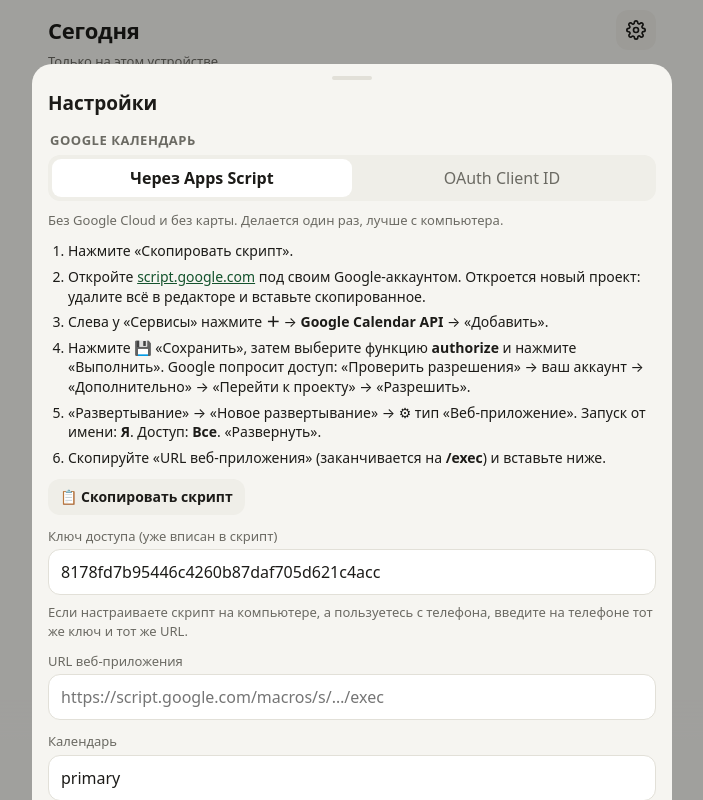
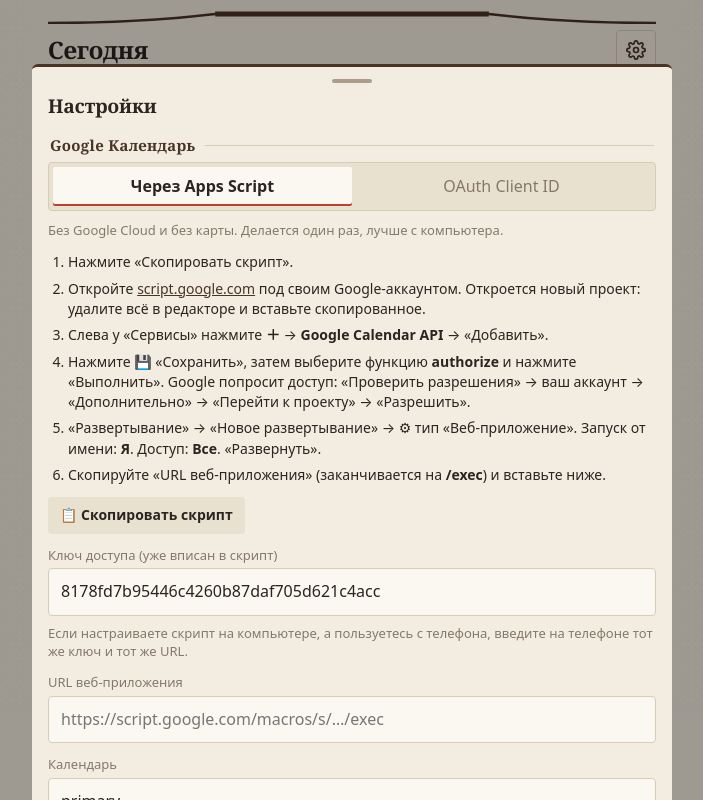
Before and after one commit to kolpakovmihail46-lab/planer, a website built with Vite: page index.html in a window 1280 px wide. Both pictures are taken after a click on the button 924 px from the left and 30 px from the top of the page. Shown: the whole page, without its empty margins (288-991 px from the left). Built offline with nearby package versions, Linux system fonts and the light colour scheme.

Commit message:
Оформление в стиле японского дома
Co-Authored-By: Claude Opus 5.5 <noreply@anthropic.com>
Claude-Session: https://claude.ai/code/session_01SQYky7Yg7Cr1oLpQ7CZGsT

```diff
--- a/index.html
+++ b/index.html
@@ -3,7 +3,10 @@
 <head>
   <meta charset="utf-8" />
   <meta name="viewport" content="width=device-width, initial-scale=1, viewport-fit=cover" />
-  <meta name="theme-color" content="#14532d" />
+  <meta name="theme-color" content="#4a3426" />
+  <link rel="preconnect" href="https://fonts.googleapis.com" />
+  <link rel="preconnect" href="https://fonts.gstatic.com" crossorigin />
+  <link href="https://fonts.googleapis.com/css2?family=Noto+Serif:wght@500;700&display=swap" rel="stylesheet" />
   <meta name="description" content="Личный планировщик: встречи, задачи, Google Календарь и голосовые команды" />
   <link rel="manifest" href="./manifest.webmanifest" />
   <link rel="icon" href="./icon.svg" type="image/svg+xml" />
--- a/src/main.js
+++ b/src/main.js
@@ -17,6 +17,7 @@ const ico = {
   people: '<svg viewBox="0 0 24 24" fill="none" stroke="currentColor" stroke-width="2" stroke-linecap="round"><circle cx="9" cy="8" r="3.2"/><path d="M3 20c0-3.3 2.7-6 6-6s6 2.7 6 6"/><circle cx="17" cy="9" r="2.5"/><path d="M16 14.2c2.8.3 5 2.6 5 5.8"/></svg>',
 };
 
+const ENSO = '<svg class="enso" viewBox="0 0 100 100" aria-hidden="true"><path d="M78 24 A38 38 0 1 0 86 52" fill="none" stroke="currentColor" stroke-width="7" stroke-linecap="round"/></svg>';
 const state = { sel: today(), tab: 'day', syncing: false, syncError: '' };
 
 function toast(msg, ms = 2600) {
@@ -53,6 +54,7 @@ function render() {
   app.innerHTML = `
   <div class="app">
     <div class="top">
+      <svg class="roof" viewBox="0 0 400 14" preserveAspectRatio="none" aria-hidden="true"><path d="M0 13 Q60 13 110 4 L290 4 Q340 13 400 13" fill="none" stroke="currentColor" stroke-width="2.5"/><path d="M110 4 L290 4" stroke="currentColor" stroke-width="5"/></svg>
       <div class="bar">
         <h1>${esc(humanDate(state.sel))}</h1>
         ${google.isConnected() ? `<button class="icon-btn ${state.syncing ? 'spin' : ''}" data-act="sync" aria-label="Синхронизировать">${ico.sync}</button>` : ''}
@@ -95,7 +97,7 @@ function renderDay(items, t) {
   }
   const list = items.filter((i) => i.date === state.sel).sort(byDate);
   if (list.length) html += (html ? `<div class="group-h">${esc(humanDate(state.sel))}</div>` : '') + list.map((i) => itemHtml(i)).join('');
-  if (!html) html = `<div class="empty"><b>Свободный день</b>Нажмите на микрофон и скажите, например: «Встреча с поставщиком рыбы завтра в 11»</div>`;
+  if (!html) html = `<div class="empty">${ENSO}<b>Свободный день</b>Нажмите на микрофон и скажите, например: «Встреча с поставщиком рыбы завтра в 11»</div>`;
   return html;
 }
 
--- a/src/style.css
+++ b/src/style.css
@@ -1,22 +1,27 @@
 :root {
-  --bg: #f6f5f1; --surface: #ffffff; --surface-2: #efeee8; --text: #1c1b18; --muted: #6b6a63;
-  --line: #e2e0d8; --accent: #14532d; --accent-ink: #ffffff; --accent-soft: #dcefe2;
-  --task: #b45309; --task-soft: #fdf0dc; --meet: #1d4ed8; --meet-soft: #e3eafc;
-  --danger: #b91c1c; --shadow: 0 6px 24px rgba(0,0,0,.10);
+  /* Японский дом: бумага сёдзи, тёмное дерево, татами, киноварь, индиго */
+  --bg: #f3ede1; --surface: #fbf8f1; --surface-2: #e9e1d0; --text: #2b2420; --muted: #85786a;
+  --line: #d8ccb6; --wood: #4a3426; --wood-2: #6b4c37; --accent: #4a3426; --accent-ink: #fbf8f1; --accent-soft: #e6ddc9;
+  --shu: #b8432f; --shu-ink: #fff8f2; --tatami: #c3b97f;
+  --task: #a3452f; --task-soft: #f5e1d8; --meet: #34507a; --meet-soft: #dfe5ee;
+  --danger: #a3271b; --shadow: 0 6px 20px rgba(74,52,38,.16);
+  --radius: 4px;
+  --serif: "Noto Serif", "PT Serif", Georgia, serif;
   color-scheme: light;
 }
 @media (prefers-color-scheme: dark) {
   :root:not([data-theme="light"]) {
-    --bg: #12130f; --surface: #1c1d18; --surface-2: #262721; --text: #ecebe4; --muted: #9c9b92;
-    --line: #2f302a; --accent: #4ade80; --accent-ink: #0b1a10; --accent-soft: #173623;
-    --task: #fbbf24; --task-soft: #3a2c10; --meet: #93b4ff; --meet-soft: #1c2747;
-    --danger: #f87171; --shadow: 0 6px 24px rgba(0,0,0,.5);
+    --bg: #17140f; --surface: #221d17; --surface-2: #2d261e; --text: #efe7d8; --muted: #a39683;
+    --line: #3a3127; --wood: #c9a77c; --wood-2: #a8865d; --accent: #c9a77c; --accent-ink: #1b1611; --accent-soft: #33291f;
+    --shu: #e0664f; --shu-ink: #1b1611; --tatami: #8d8558;
+    --task: #ec8a6f; --task-soft: #3a2219; --meet: #9db5dc; --meet-soft: #1f2a3c;
+    --danger: #f08a7c; --shadow: 0 6px 20px rgba(0,0,0,.55);
     color-scheme: dark;
   }
 }
 * { box-sizing: border-box; }
 html, body { margin: 0; background: var(--bg); color: var(--text); }
-body { font: 16px/1.4 system-ui, -apple-system, "Segoe UI", Roboto, sans-serif; -webkit-tap-highlight-color: transparent; }
+body { font: 16px/1.45 system-ui, -apple-system, "Segoe UI", Roboto, sans-serif; -webkit-tap-highlight-color: transparent; }
 button, input, textarea, select { font: inherit; color: inherit; }
 button { cursor: pointer; }
 a { color: var(--accent); }
@@ -132,3 +137,83 @@ textarea.input { resize: vertical; min-height: 70px; }
 .toast { position: fixed; left: 50%; transform: translateX(-50%); bottom: calc(110px + env(safe-area-inset-bottom)); z-index: 30; background: var(--text); color: var(--bg); padding: 10px 16px; border-radius: 12px; font-size: 14px; max-width: calc(100% - 32px); box-shadow: var(--shadow); }
 .steps { margin: 0 0 12px; padding-left: 20px; font-size: 14px; }
 .steps li { margin-bottom: 6px; }
+
+/* ---------- Стиль «японский домик» ---------- */
+body {
+  background-color: var(--bg);
+  /* лёгкая фактура бумаги васи */
+  background-image:
+    radial-gradient(rgba(120,90,60,.035) 1px, transparent 1px),
+    radial-gradient(rgba(120,90,60,.025) 1px, transparent 1px);
+  background-size: 7px 7px, 13px 13px;
+  background-position: 0 0, 3px 5px;
+}
+.top {
+  background-color: var(--bg);
+  background-image: inherit;
+  border-bottom: 3px solid var(--wood);
+  box-shadow: 0 1px 0 var(--line);
+  padding-bottom: 10px;
+}
+/* крыша над заголовком */
+.roof { display: block; width: 100%; height: 14px; color: var(--wood); margin: 0 0 6px; }
+.bar h1 { font-family: var(--serif); font-weight: 700; font-size: 24px; }
+.sub { letter-spacing: .01em; }
+.icon-btn { border-radius: var(--radius); background: transparent; border: 1px solid var(--line); color: var(--wood); }
+
+/* дни — как панели сёдзи */
+.day {
+  border-radius: var(--radius); background: var(--surface); border: 1px solid var(--line);
+  background-image: linear-gradient(var(--line), var(--line)); background-size: 100% 1px; background-repeat: no-repeat; background-position: 0 26px;
+}
+.day .wd { letter-spacing: .06em; }
+.day .n { font-family: var(--serif); }
+.day.today .n { color: var(--shu); }
+.day.sel { background: var(--wood); border-color: var(--wood); background-image: none; }
+.day .dots i.t { background: var(--shu); }
+
+.tabs { border-radius: var(--radius); background: var(--surface-2); border: 1px solid var(--line); }
+.tabs button { border-radius: 2px; }
+.tabs button.on { background: var(--surface); box-shadow: inset 0 -2px 0 var(--shu); }
+
+.group-h { font-family: var(--serif); text-transform: none; letter-spacing: .02em; font-size: 15px; color: var(--wood); display: flex; align-items: center; gap: 10px; }
+.group-h::after { content: ""; flex: 1; height: 1px; background: var(--line); }
+.group-h.late { color: var(--danger); }
+
+/* карточки — бумажные панели в деревянной раме */
+.item {
+  border-radius: var(--radius); border: 1px solid var(--line); border-left: 4px solid var(--meet);
+  box-shadow: 0 1px 0 rgba(74,52,38,.06);
+}
+.item.task { border-left-color: var(--task); }
+.item .time { font-family: var(--serif); }
+.chip { border-radius: 2px; }
+.check { border-radius: 3px; border-color: var(--task); }
+.check.on { background: var(--task); }
+.kind-ico { border-radius: 3px; }
+
+.banner { border-radius: var(--radius); border: 1px solid var(--line); background: var(--accent-soft); }
+.empty b { font-family: var(--serif); }
+.empty .enso { display: block; width: 72px; height: 72px; margin: 0 auto 12px; color: var(--wood); opacity: .55; }
+
+/* микрофон — красная печать ханко */
+.mic { background: var(--shu); color: var(--shu-ink); border: 3px solid var(--bg); outline: 1px solid var(--shu); }
+.plus { border-radius: var(--radius); background: var(--surface); border: 1px solid var(--line); color: var(--wood); }
+.pulse { background: var(--shu); color: var(--shu-ink); }
+@keyframes pulse { 0%,100% { box-shadow: 0 0 0 0 rgba(184,67,47,.45); } 50% { box-shadow: 0 0 0 18px rgba(184,67,47,0); } }
+
+.sheet { border-radius: 6px 6px 0 0; border-top: 3px solid var(--wood); background-image: inherit; background-color: var(--bg); }
+.sheet h2 { font-family: var(--serif); }
+.grab { background: var(--wood-2); opacity: .5; }
+.input { border-radius: var(--radius); }
+.input:focus { border-color: var(--wood); }
+.seg { border-radius: var(--radius); border: 1px solid var(--line); }
+.seg button { border-radius: 2px; }
+.seg button.on { box-shadow: inset 0 -2px 0 var(--shu); }
+.btn { border-radius: var(--radius); }
+.btn.primary { background: var(--wood); color: var(--accent-ink); }
+.act { border-radius: var(--radius); border: 1px solid var(--line); border-left: 4px solid var(--wood); }
+.act .op { color: var(--wood); }
+.q, .err { border-radius: var(--radius); }
+.toast { border-radius: var(--radius); background: var(--wood); color: var(--accent-ink); }
+.dock { background: linear-gradient(transparent, var(--bg) 45%); }
```
Also changed, not shown: public/icon-192.png, public/icon-512.png, public/icon.svg, public/manifest.webmanifest.
